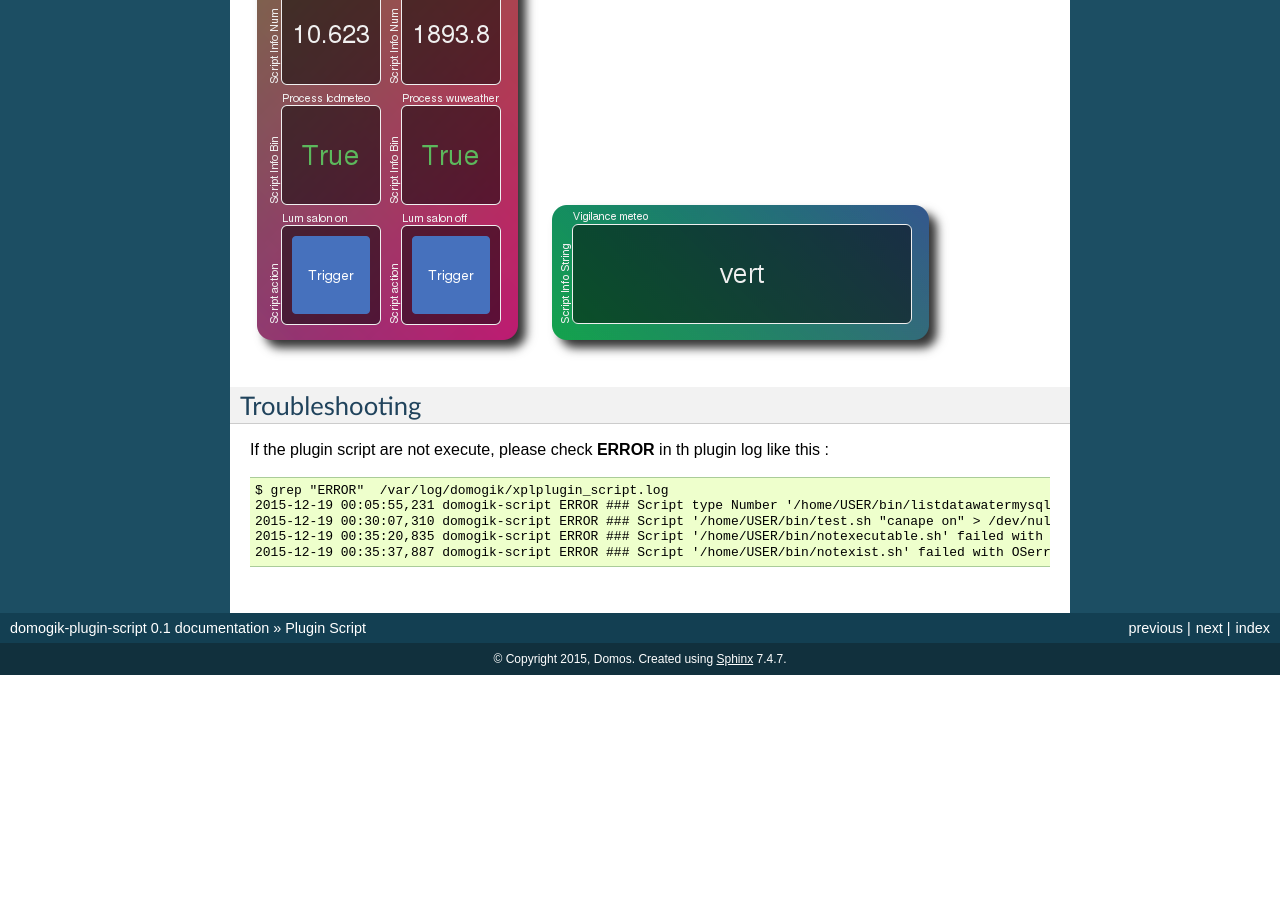
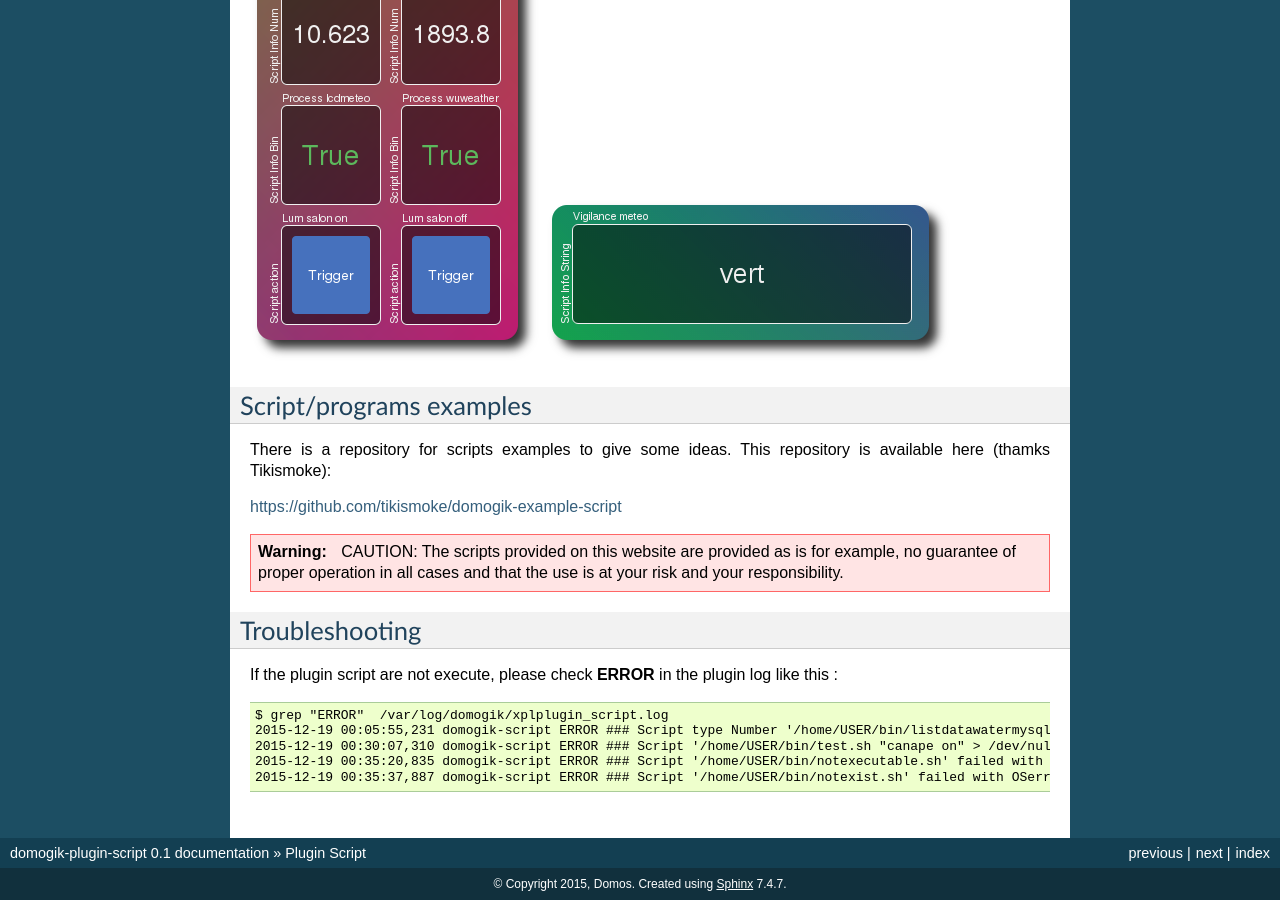
Before and after one commit to vdomos/domogik-plugin-script, a Sphinx documentation site: the page built from docs/script.txt, in a window 1280 px wide and 900 px high, scrolled down 6923 px. Built offline with Sphinx 7.4.7, drawn with Linux system fonts in a browser that asks for light colours; before the commit the page ends 7598 px from its top, so only the background shows below that; some of the changed text lies outside the part shown.

Commit message:
Doc update

```diff
--- a/docs/script.txt
+++ b/docs/script.txt
@@ -203,11 +203,23 @@ Example in Domoweb interface:
 
 
 
+Script/programs examples
+========================
+
+There is a repository for scripts examples to give some ideas. This repository is available here (thamks Tikismoke):
+
+https://github.com/tikismoke/domogik-example-script
+
+
+.. warning::
+        CAUTION: The scripts provided on this website are provided as is for example, no guarantee of proper operation in all cases and that the use is at your risk and your responsibility.
+
+
 
 Troubleshooting
 ===============
 
-If the plugin script are not execute, please check **ERROR** in th plugin log like this : ::
+If the plugin script are not execute, please check **ERROR** in the plugin log like this : ::
 
 	$ grep "ERROR"  /var/log/domogik/xplplugin_script.log
 	2015-12-19 00:05:55,231 domogik-script ERROR ### Script type Number '/home/USER/bin/listdatawatermysql.sh -jour' not return a number: 'NULL'
```
